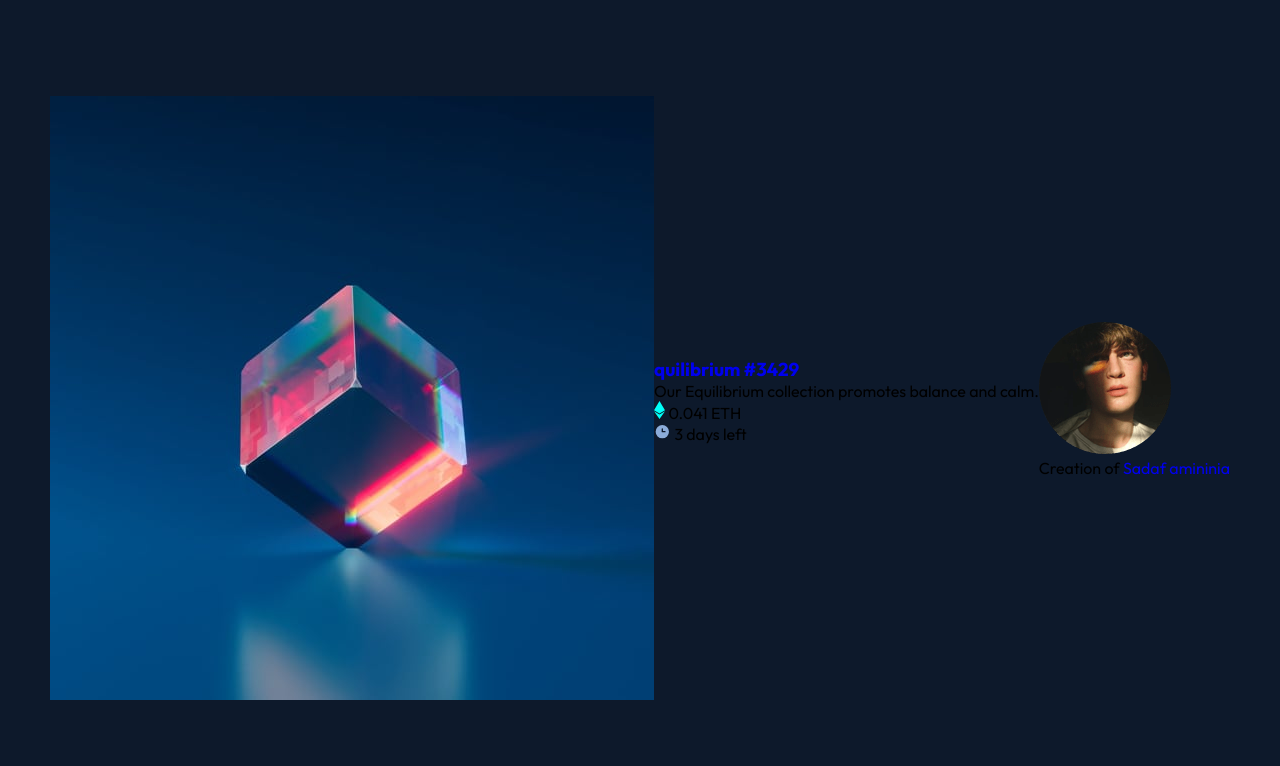
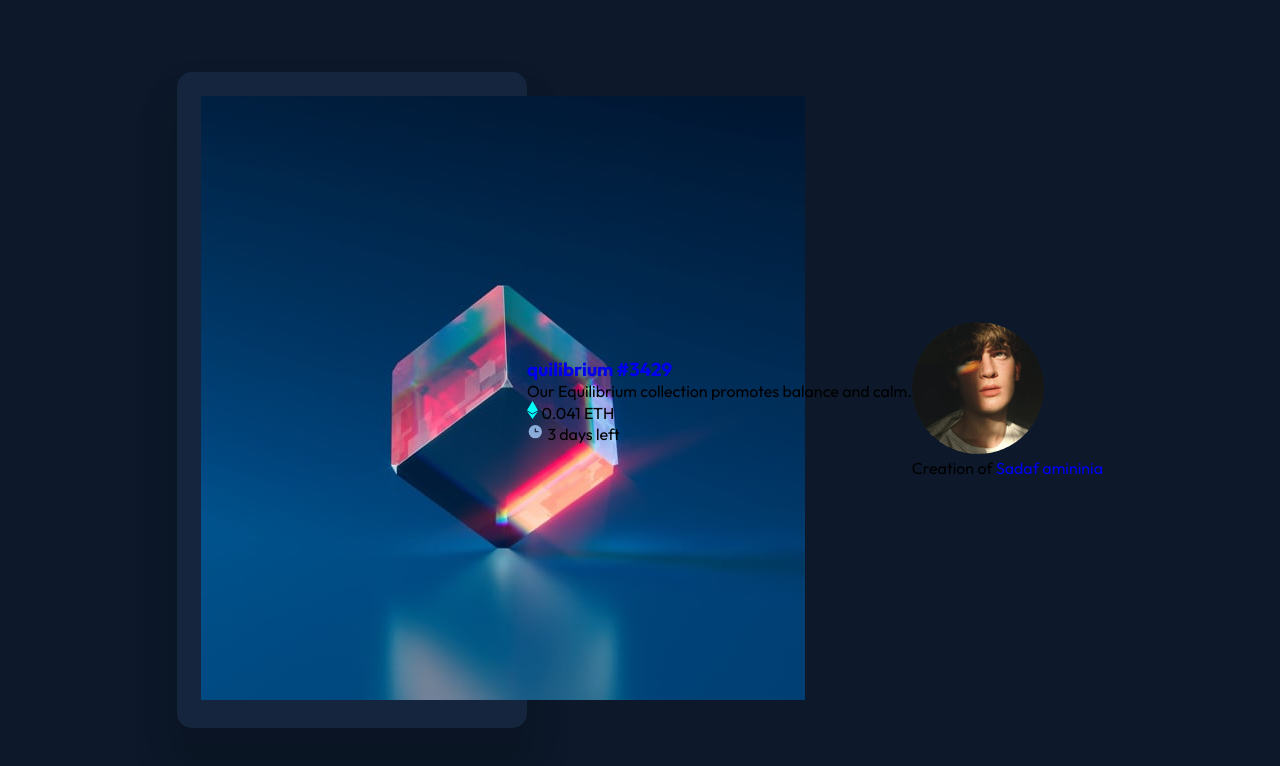
Before and after one commit to sadafamininia99/Fronendmentor-challenge, a plain HTML site: page index.html in a window 1280 px wide. Drawn offline with Linux system fonts and the light colour scheme.

Commit message:
card class add to style

```diff
--- a/style.css
+++ b/style.css
@@ -36,3 +36,12 @@ body {
   align-items: center;
 }
 /*body tag */
+
+.card {
+  background: var(--light-oxford-blue);
+  max-width: 350px;
+  padding: 24px;
+  border-radius: 15px;
+  box-shadow: 0px 20px 25px 15px rgba(0, 0, 0, 0.05),
+    0px 40px 30px 15px rgba(0, 0, 0, 0.1);
+}
```
